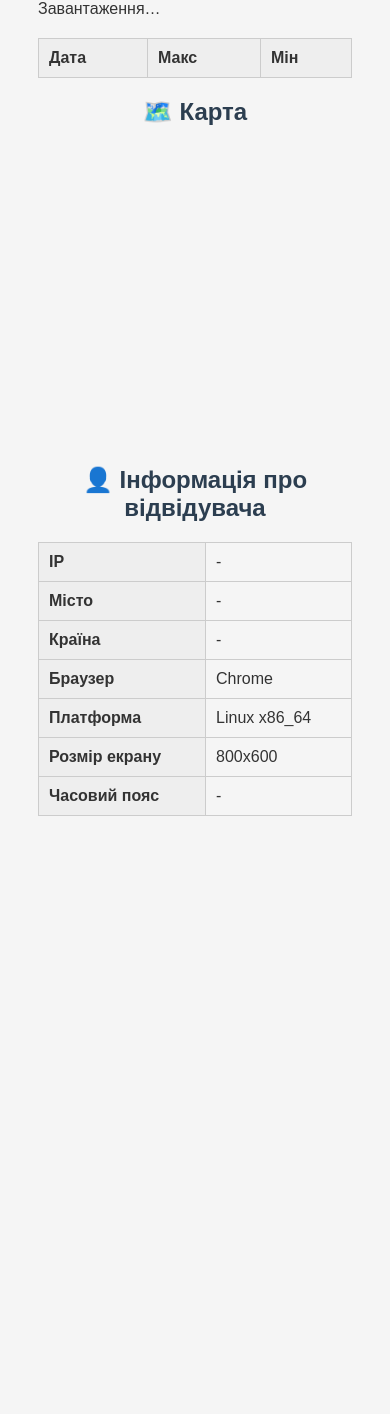
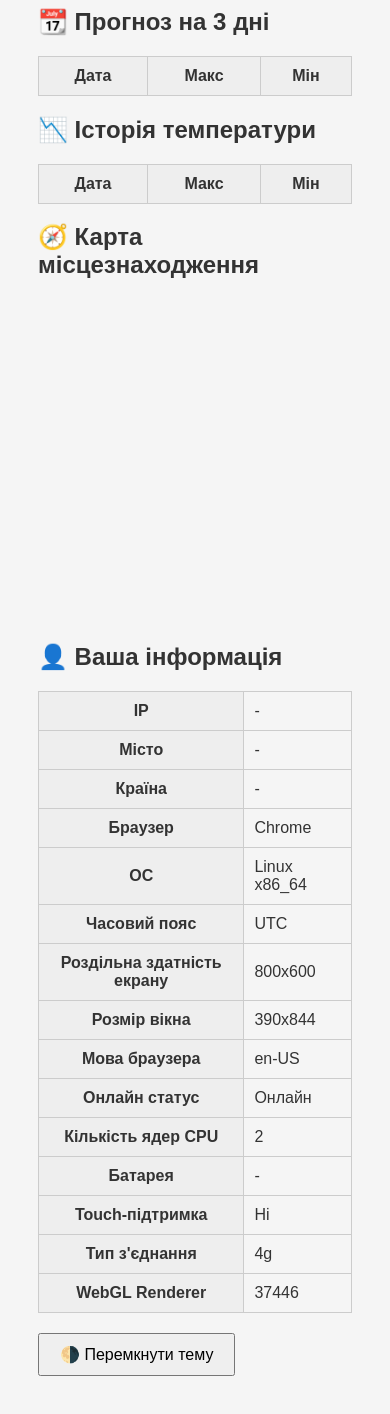
Before and after one commit to berestenko/My, a plain HTML site: page index.html in a window 390 px wide. Shown: the part 242-1656 px from the top of the page. Before the commit the page ends 1116 px from the top, so only its background shows below. Drawn offline with Linux system fonts and the light colour scheme; no server answers.

Commit message:
Update index.html

```diff
--- a/index.html
+++ b/index.html
@@ -1,97 +1,135 @@
 <!DOCTYPE html><html lang="uk">
 <head>
   <meta charset="UTF-8" />
-  <title>Повна інформаційна панель про відвідувача</title>
+  <title>Інформаційна панель погоди та пристрою</title>
   <style>
-    body {
-      font-family: Arial, sans-serif;
-      background: #f5f5f5;
-      color: #333;
-      padding: 30px;
-    }
-    h1, h2 {
-      color: #2c3e50;
-      text-align: center;
-    }
-    table {
-      border-collapse: collapse;
-      width: 100%;
-      max-width: 900px;
-      margin: 20px auto;
-    }
-    th, td {
-      border: 1px solid #ccc;
-      padding: 10px;
-      text-align: left;
-    }
-    th {
-      background: #eee;
-    }
-    iframe {
-      display: block;
-      margin: 0 auto;
-      width: 90%;
-      height: 300px;
-      border: none;
-    }
+    body { font-family: sans-serif; background: #f5f5f5; color: #333; padding: 30px; transition: background 0.3s, color 0.3s; }
+    h1 { color: #2c3e50; }
+    table, th, td { border: 1px solid #ccc; border-collapse: collapse; padding: 10px; }
+    table { margin-top: 10px; width: 100%; max-width: 1000px; }
+    th { background: #eee; }
+    .dark { background: #121212; color: #eee; }
+    .dark th { background: #333; }
+    #map { width: 100%; height: 300px; margin-top: 20px; border: none; }
+    button { margin-top: 20px; padding: 10px 20px; font-size: 1em; }
+    #weather-icon { font-size: 2em; }
+    .error { color: red; }
   </style>
 </head>
 <body>
-  <h1>🌤️ Інформаційна панель</h1>
-  <p id="clock"></p>  <h2>🌡️ Погода</h2>
-  <div id="weather">Завантаження…</div>
-  <table id="forecast">
-    <thead><tr><th>Дата</th><th>Макс</th><th>Мін</th></tr></thead>
-    <tbody></tbody>
-  </table>  <h2>🗺️ Карта</h2>
-  <iframe id="map"></iframe>  <h2>👤 Інформація про відвідувача</h2>
+  <h1>🌤️ Погода та інформація про вас</h1>
+  <div id="clock">Час: ...</div>
+  <div id="weather">Завантаження погоди…</div>
+  <div id="weather-icon"></div>
+  <div id="wind-dir" style="font-size:2em;">🧭</div>  <h2>📆 Прогноз на 3 дні</h2>
+  <table id="forecast"><tr><th>Дата</th><th>Макс</th><th>Мін</th></tr></table>  <h2>📉 Історія температури</h2>
+  <table id="history"><tr><th>Дата</th><th>Макс</th><th>Мін</th></tr></table>  <h2>🧭 Карта місцезнаходження</h2>
+  <iframe id="map"></iframe>  <h2>👤 Ваша інформація</h2>
   <table>
-    <tbody>
-      <tr><th>IP</th><td id="ip">-</td></tr>
-      <tr><th>Місто</th><td id="city">-</td></tr>
-      <tr><th>Країна</th><td id="country">-</td></tr>
-      <tr><th>Браузер</th><td id="browser">-</td></tr>
-      <tr><th>Платформа</th><td id="platform">-</td></tr>
-      <tr><th>Розмір екрану</th><td id="screen">-</td></tr>
-      <tr><th>Часовий пояс</th><td id="timezone">-</td></tr>
-    </tbody>
-  </table>  <script>
-    document.getElementById('clock').textContent = new Date().toLocaleString();
+    <tr><th>IP</th><td id="ip">-</td></tr>
+    <tr><th>Місто</th><td id="city">-</td></tr>
+    <tr><th>Країна</th><td id="country">-</td></tr>
+    <tr><th>Браузер</th><td id="browser">-</td></tr>
+    <tr><th>ОС</th><td id="os">-</td></tr>
+    <tr><th>Часовий пояс</th><td id="timezone">-</td></tr>
+    <tr><th>Роздільна здатність екрану</th><td id="screen">-</td></tr>
+    <tr><th>Розмір вікна</th><td id="window">-</td></tr>
+    <tr><th>Мова браузера</th><td id="lang">-</td></tr>
+    <tr><th>Онлайн статус</th><td id="online">-</td></tr>
+    <tr><th>Кількість ядер CPU</th><td id="cpu">-</td></tr>
+    <tr><th>Батарея</th><td id="battery">-</td></tr>
+    <tr><th>Touch-підтримка</th><td id="touch">-</td></tr>
+    <tr><th>Тип з'єднання</th><td id="connection">-</td></tr>
+    <tr><th>WebGL Renderer</th><td id="webgl">-</td></tr>
+  </table><button onclick="toggleTheme()">🌗 Перемкнути тему</button>
 
-    fetch('https://ipapi.co/json/')
-      .then(res => res.json())
-      .then(data => {
-        document.getElementById('ip').textContent = data.ip;
-        document.getElementById('city').textContent = data.city;
-        document.getElementById('country').textContent = data.country_name;
-        document.getElementById('timezone').textContent = data.timezone;
-        document.getElementById('map').src = `https://maps.google.com/maps?q=${data.latitude},${data.longitude}&z=13&output=embed`;
-        getWeather(data.latitude, data.longitude);
-      });
+  <script>
+    function updateClock() {
+      document.getElementById('clock').textContent = "Час: " + new Date().toLocaleTimeString();
+    }
+    setInterval(updateClock, 1000);
+    updateClock();
 
-    function getWeather(lat, lon) {
-      fetch(`https://api.open-meteo.com/v1/forecast?latitude=${lat}&longitude=${lon}&daily=temperature_2m_max,temperature_2m_min&current_weather=true&timezone=auto`)
-        .then(res => res.json())
-        .then(data => {
-          const weatherDiv = document.getElementById('weather');
-          weatherDiv.textContent = `Температура: ${data.current_weather.temperature}°C, Вітер: ${data.current_weather.windspeed} км/год`;
-          const forecastBody = document.querySelector('#forecast tbody');
-          forecastBody.innerHTML = '';
-          for (let i = 0; i < 3; i++) {
-            const row = document.createElement('tr');
-            row.innerHTML = `<td>${data.daily.time[i]}</td><td>${data.daily.temperature_2m_max[i]}°C</td><td>${data.daily.temperature_2m_min[i]}°C</td>`;
-            forecastBody.appendChild(row);
-          }
-        });
+    function toggleTheme() {
+      document.body.classList.toggle('dark');
     }
 
     const ua = navigator.userAgent;
-    let browser = "Невідомо";
-    if (ua.indexOf("Chrome") > -1) browser = "Chrome";
-    else if (ua.indexOf("Firefox") > -1) browser = "Firefox";
-    else if (ua.indexOf("Safari") > -1) browser = "Safari";
+    const platform = navigator.platform;
+    const language = navigator.language;
+    const screenRes = `${screen.width}x${screen.height}`;
+    const windowSize = `${window.innerWidth}x${window.innerHeight}`;
+    const cpu = navigator.hardwareConcurrency || 'Невідомо';
+    const online = navigator.onLine ? 'Онлайн' : 'Офлайн';
+    const battery = navigator.getBattery ? navigator.getBattery().then(b => {
+      document.getElementById('battery').textContent = `${(b.level * 100).toFixed(0)}%, заряджається: ${b.charging ? 'Так' : 'Ні'}`;
+    }) : document.getElementById('battery').textContent = 'Недоступно';
+    const touch = 'ontouchstart' in window ? 'Так' : 'Ні';
+    const connection = navigator.connection?.effectiveType || 'Невідомо';
+
+    let browser = 'Невідомо';
+    if (ua.includes("Firefox")) browser = "Firefox";
+    else if (ua.includes("Edg")) browser = "Edge";
+    else if (ua.includes("Chrome")) browser = "Chrome";
+    else if (ua.includes("Safari")) browser = "Safari";
+
+    const gl = document.createElement('canvas').getContext('webgl');
+    const renderer = gl?.getExtension('WEBGL_debug_renderer_info')?.UNMASKED_RENDERER_WEBGL || 'Невідомо';
+
     document.getElementById('browser').textContent = browser;
-    document.getElementById('platform').textContent = navigator.platform;
-    document.getElementById('screen').textContent = `${window.screen.width}x${window.screen.height}`;
+    document.getElementById('os').textContent = platform;
+    document.getElementById('timezone').textContent = Intl.DateTimeFormat().resolvedOptions().timeZone;
+    document.getElementById('screen').textContent = screenRes;
+    document.getElementById('window').textContent = windowSize;
+    document.getElementById('lang').textContent = language;
+    document.getElementById('cpu').textContent = cpu;
+    document.getElementById('online').textContent = online;
+    document.getElementById('touch').textContent = touch;
+    document.getElementById('connection').textContent = connection;
+    document.getElementById('webgl').textContent = renderer;
+
+    fetch('https://ipwho.is/')
+      .then(res => res.json())
+      .then(location => {
+        const lat = location.latitude;
+        const lon = location.longitude;
+        const city = location.city;
+        const country = location.country;
+        document.getElementById('ip').textContent = location.ip;
+        document.getElementById('city').textContent = city;
+        document.getElementById('country').textContent = country;
+
+        document.getElementById("map").src =
+          `https://www.openstreetmap.org/export/embed.html?bbox=${lon-0.02}%2C${lat-0.02}%2C${lon+0.02}%2C${lat+0.02}&layer=mapnik&marker=${lat}%2C${lon}`;
+
+        fetch(`https://api.open-meteo.com/v1/forecast?latitude=${lat}&longitude=${lon}&current_weather=true&daily=temperature_2m_max,temperature_2m_min&past_days=3&timezone=auto`)
+          .then(res => res.json())
+          .then(data => {
+            const weather = data.current_weather;
+            const code = weather.weathercode;
+            const icons = { 0: "☀️", 1: "🌤️", 2: "⛅", 3: "☁️", 45: "🌫️", 48: "🌫️", 51: "🌦️", 61: "🌧️", 71: "❄️", 80: "🌧️", 95: "⛈️" };
+            document.getElementById('weather-icon').textContent = icons[code] || "❓";
+
+            document.getElementById('weather').innerHTML =
+              `🌡️ Температура: <strong>${weather.temperature}°C</strong><br>` +
+              `💨 Вітер: ${weather.windspeed} км/год`;
+            document.getElementById('wind-dir').style.transform = `rotate(${weather.winddirection}deg)`;
+
+            const dates = data.daily.time;
+            const max = data.daily.temperature_2m_max;
+            const min = data.daily.temperature_2m_min;
+            let forecastRows = '', historyRows = '';
+            for (let i = 0; i < dates.length; i++) {
+              const row = `<tr><td>${dates[i]}</td><td>${max[i]}°C</td><td>${min[i]}°C</td></tr>`;
+              if (i < 3) forecastRows += row;
+              else historyRows += row;
+            }
+            document.getElementById('forecast').innerHTML += forecastRows;
+            document.getElementById('history').innerHTML += historyRows;
+          });
+      })
+      .catch(() => {
+        document.getElementById('weather').textContent = 'Не вдалося визначити місцезнаходження.';
+      });
   </script></body>
 </html>
```
